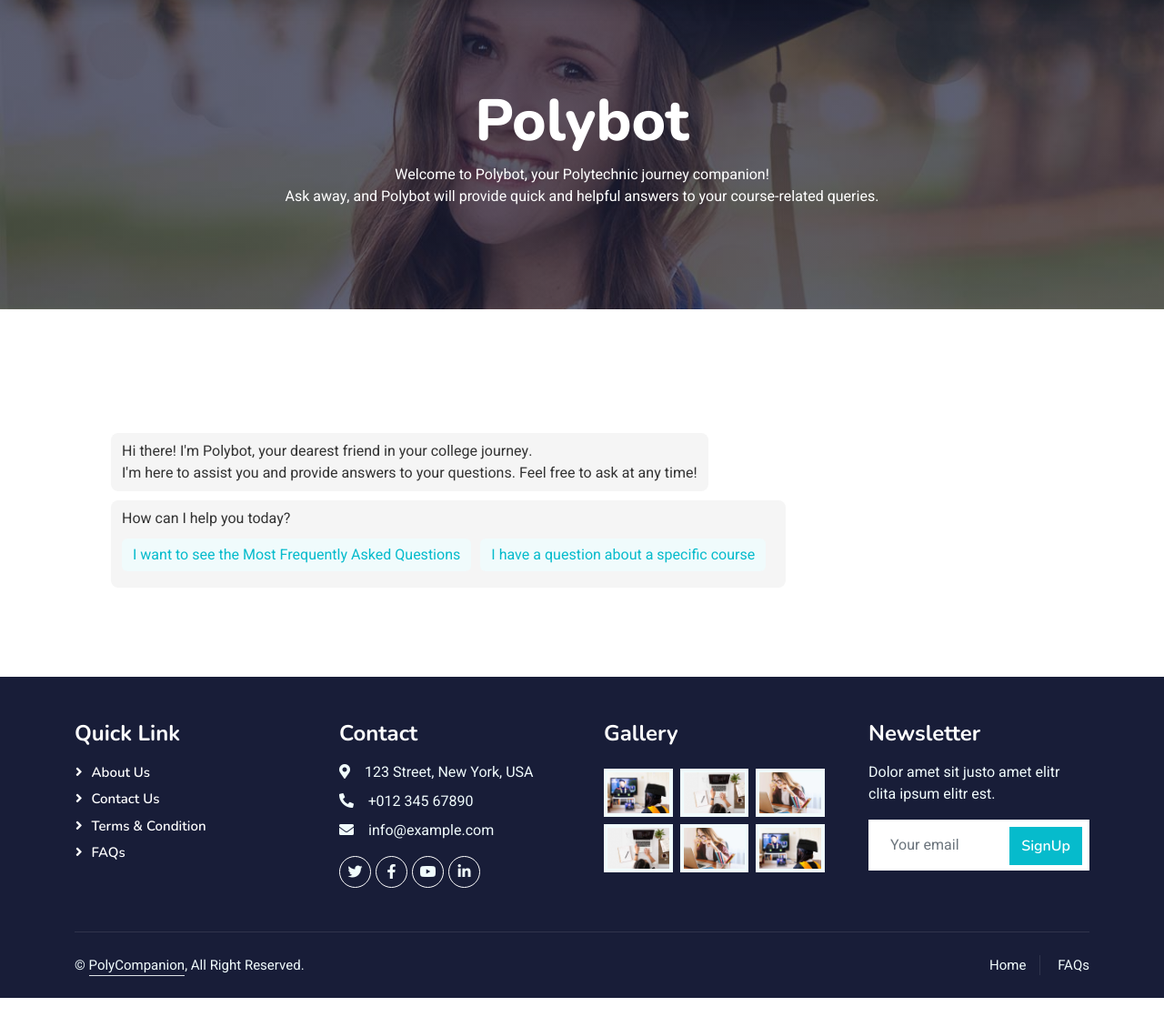
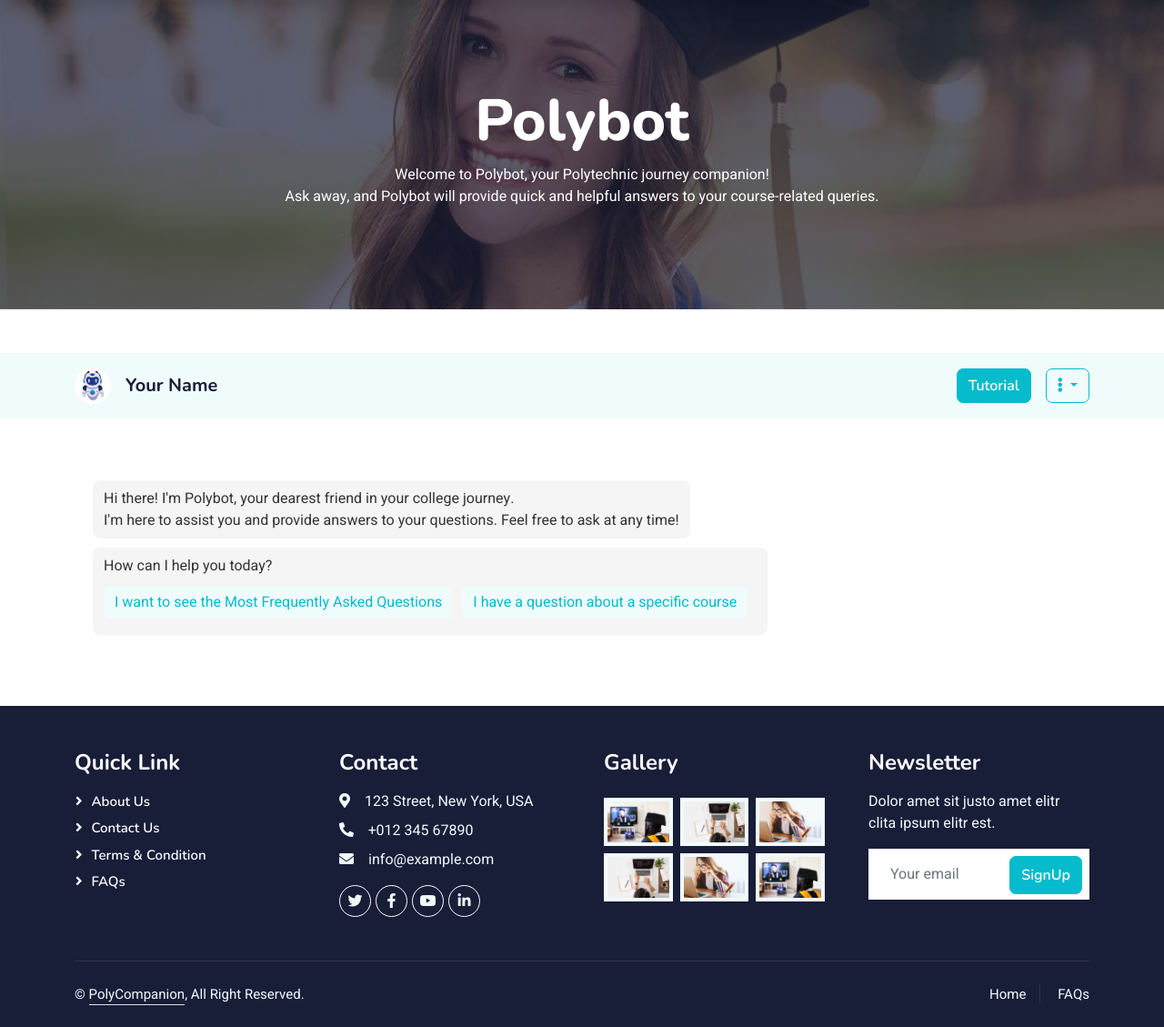
Before and after one commit to FatimaMadan/PolyCompanion, a PHP site: page /bot.php in a window 1280 px wide. Shown: the part 76-1205 px from the top of the page at 91% size. Before the commit the page ends 1173 px from the top, so only its background shows below. Run offline with PHP 8.4, Linux system fonts and the light colour scheme; some libraries are stand-ins or nearby versions.

Commit message:
bot updated

```diff
--- a/bot.php
+++ b/bot.php
@@ -26,7 +26,85 @@ include 'header.php';
             }
         });
 </script><!-- comment -->
+<style>
+    :root {
+        --primary: #06BBCC;
+        --light: #F0FBFC;
+        --dark: #181d38;
+        --font-family: "Nunito", sans-serif;
+    }
 
+    .conversation-header {
+        display: flex;
+        align-items: center;
+        justify-content: space-between;
+        background-color: var(--light);
+        padding: 0.5rem 1rem;
+    }
+
+    .header-user-info {
+        display: flex;
+        align-items: center;
+    }
+
+    .header-user-picture {
+        width: 40px;
+        height: 40px;
+        border-radius: 50%;
+        margin-right: 1rem;
+    }
+
+    .header-user-name {
+        margin: 0;
+        font-size: 1.25rem;
+        font-weight: bold;
+        color: var(--dark);
+    }
+
+    .header-menu {
+        display: flex;
+        align-items: center;
+    }
+
+    .dropdown-toggle {
+        background-color: transparent;
+        border: none;
+        color: var(--dark);
+        font-size: 1.5rem;
+        cursor: pointer;
+        border-radius: 7px !important;
+    }
+
+    .dropdown-menu {
+        min-width: 7rem;
+        padding: 0.5rem 0;
+        margin-top: 0.5rem; /* Add space between the dropdown menu and the tutorial button */
+    }
+
+    .btn-primary {
+        margin-left: 1rem;
+        background-color: var(--primary);
+        color: var(--light);
+        padding: 6px 12px;
+        cursor: pointer;
+        border-radius: 7px !important;
+    }
+
+    /* New CSS styles */
+    .tutorial-button {
+        margin-right: 1rem; /* Add margin to separate the tutorial button and dropdown */
+        border-radius: 7px !important;
+    }
+
+    .dropdown-item:hover {
+        background-color: var(--light);
+    }
+
+
+    .btn-primary:hover {
+        background-color: var(--dark);
+    }
+</style>
 
 <!-- Header Start -->
 <div class="container-fluid bg-primary py-5 mb-5 page-header">
@@ -42,7 +120,27 @@ include 'header.php';
     </div>
 </div>
 <!-- Header End -->
-<!--    <img src="img/robot.jpg" alt="User Picture" class="message-picture"> comment -->
+
+<div class="container-fluid bg-light py-3 conversation-header">
+    <div class="container d-flex align-items-center justify-content-between">
+        <div class="header-user-info">
+            <img src="img/robot.jpg" alt="User Picture" class="header-user-picture">
+            <h4 class="header-user-name">Your Name</h4>
+        </div>
+        <div class="header-menu">
+            <button class="btn btn-primary tutorial-button">Tutorial</button>
+            <div class="dropdown">
+                <button class="btn btn-outline-primary dropdown-toggle" type="button" id="dropdownMenuButton" data-toggle="dropdown" aria-haspopup="true" aria-expanded="false">
+                    <i class="fas fa-ellipsis-v"></i>
+                </button>
+                <div class="dropdown-menu" aria-labelledby="dropdownMenuButton">
+                    <a class="dropdown-item" href="#">Reports</a>
+                    <a class="dropdown-item" href="#">History</a>
+                </div>
+            </div>
+        </div>
+    </div>
+</div>
 
 <div class="container-xxl py-5">
     <div class="container">
--- a/css/botDesign.css
+++ b/css/botDesign.css
@@ -50,34 +50,12 @@ body {
   color: white;
 }
 
-.robot-icon {
-  color: white;
-  font-size: 120px;
-  padding: 40px;
-  display: flex;
-  justify-content: center;
-  align-items: center;
-}
-
-.robot-info {
-  text-align: center;
-  color: white;
-}
-
-.robot-info p {
-  text-align: justify;
-}
-
-.center-justify {
-  text-align: center;
-}
-
 
 .chat-container {
   display: flex;
   flex-direction: column;
   align-items: flex-start;
-  padding: 40px;
+  padding: 20px;
 }
 
 .option-buttons {
@@ -91,13 +69,6 @@ body {
   align-items: center;
 }
 
-.message-picture {
-  width: 40px;
-  height: 40px;
-  border-radius: 50%;
-  margin-right: 10px;
-}
-
 #conversation-container {
     width: 100%;
 }/*
```
Lines whose indentation alone changed are shown as unchanged.
